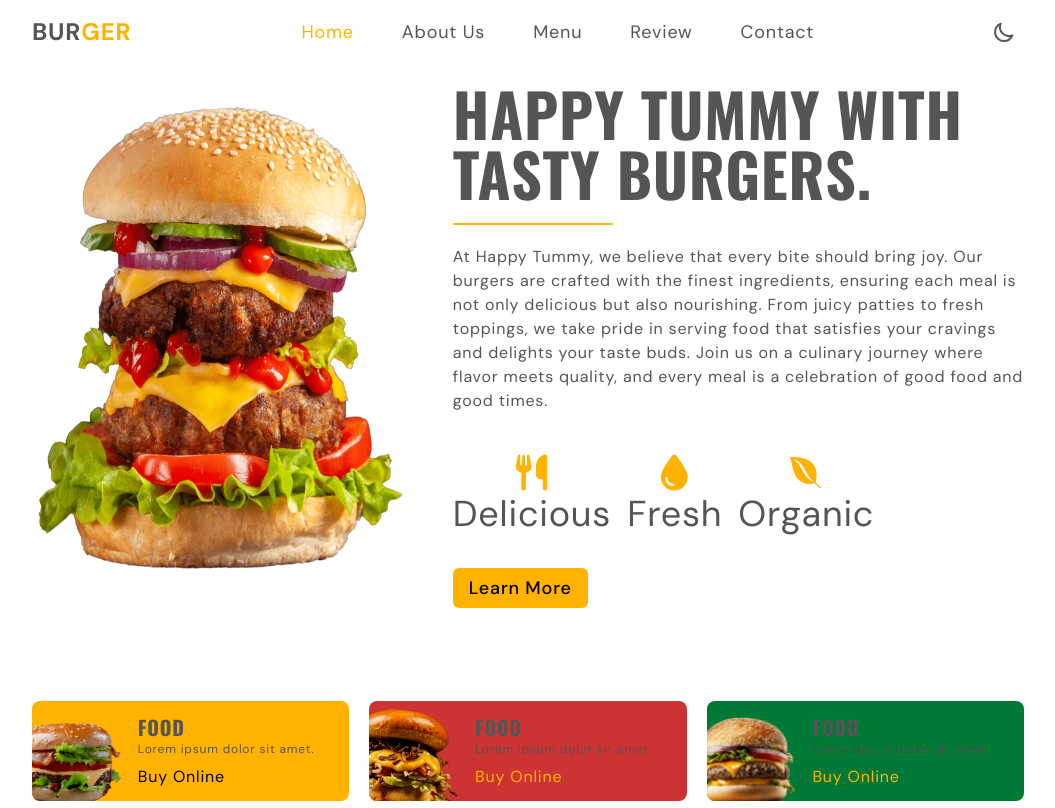
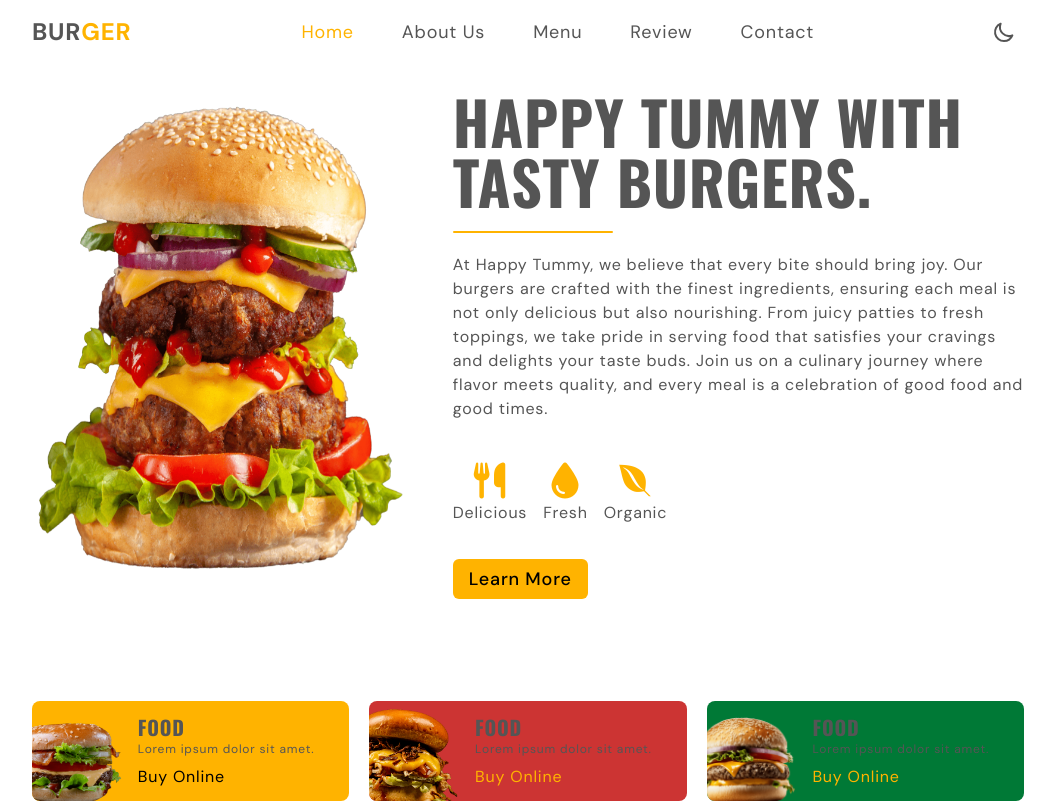
Before and after one commit to N3ssar/BurgerBliss, a website: page index.html in a window 1280 px wide. Shown: the top 808 px of the page, without its empty margins (112-1167 px from the left). Drawn offline with nearby package versions, Linux system fonts and the light colour scheme.

Commit message:
Add files via upload

```diff
--- a/index.html
+++ b/index.html
@@ -155,7 +155,7 @@
 
     <main>
       <!--~~~~~~~~~~~~~~~ Home ~~~~~~~~~~~~~~~-->
-      <section id="home" class="md:min-h-full">
+      <section id="home" class="md:min-h-full overflow-x-hidden">
         <div
           class="container px-4 flex flex-col items-center gap-10 md:flex-row"
         >
@@ -186,19 +186,19 @@
             <div
               class="text-base flex justify-center gap-4 py-10 md:justify-start mr-4"
             >
-              <div class="text-center text-4xl">
+              <div class="text-center">
                 <i
                   class="fa-solid fa-utensils text-secondaryColor text-4xl"
                 ></i>
                 <br />
                 Delicious
               </div>
-              <div class="text-center text-4xl">
+              <div class="text-center">
                 <i class="fa-solid fa-droplet text-secondaryColor text-4xl"></i>
                 <br />
                 Fresh
               </div>
-              <div class="text-center text-4xl">
+              <div class="text-center">
                 <i class="fa-brands fa-envira text-secondaryColor text-4xl"></i>
                 <br />
                 Organic
```
